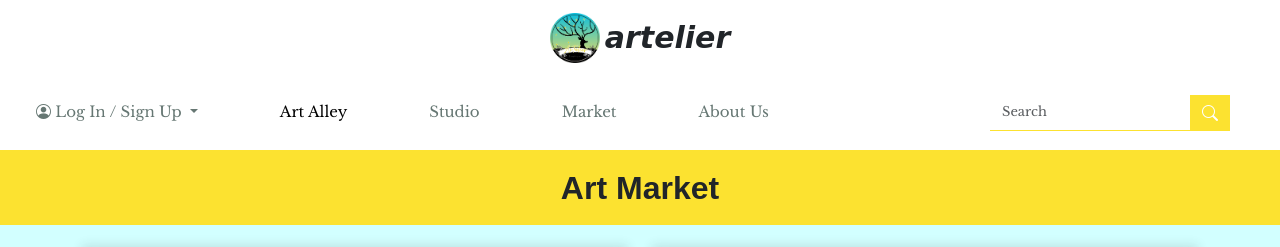
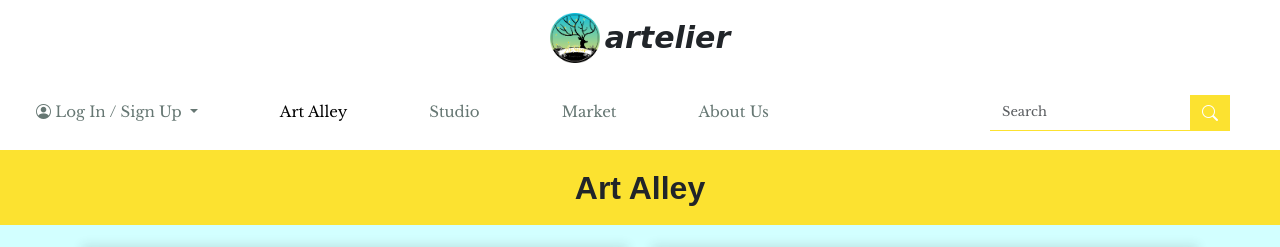
Before and after one commit to hana-jeine/webdesFINALS, a plain HTML site: page art-alley.html in a window 1280 px wide. Shown: the top 247 px of the page. Drawn offline with nearby package versions, Linux system fonts and the light colour scheme; a web font is replaced by a local one.

Commit message:
Update art-alley.html

```diff
--- a/art-alley.html
+++ b/art-alley.html
@@ -71,7 +71,7 @@
       </nav>
       <div class="header-div">
         <div class="container-fluid">
-            <div class="header"><h2><b>Art Market</b></h2></div>
+            <div class="header"><h2><b>Art Alley</b></h2></div>
         </div>
       </div>
       <div class="home-page">
```
